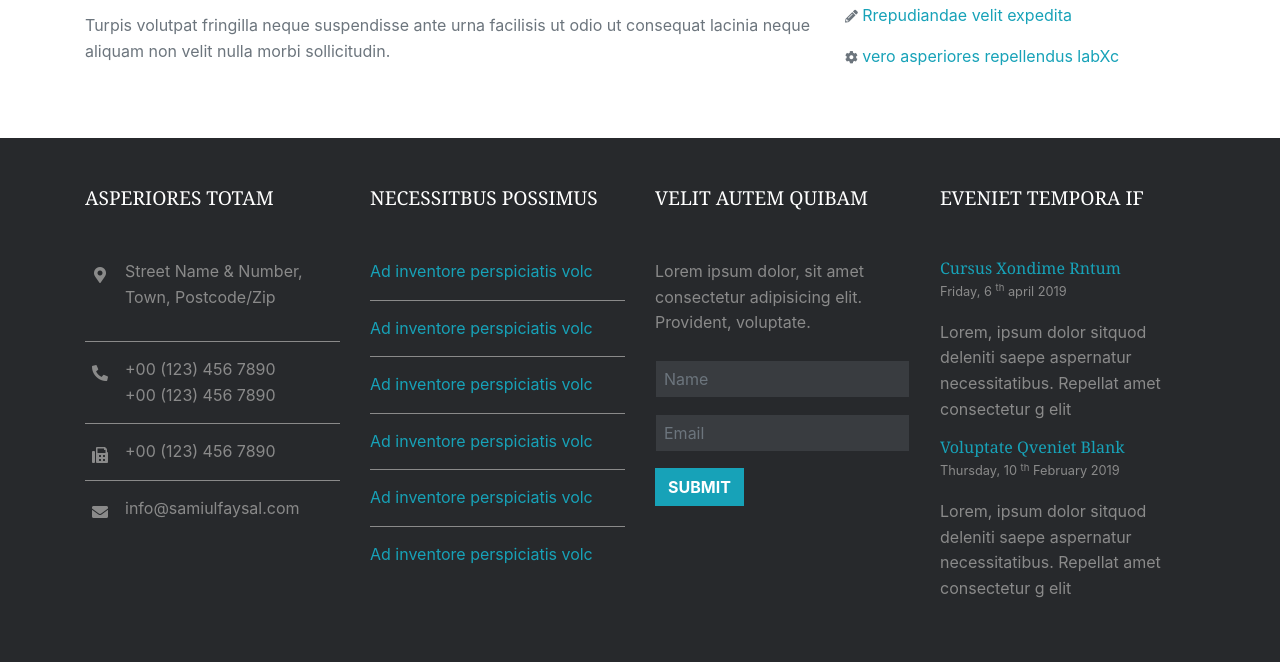
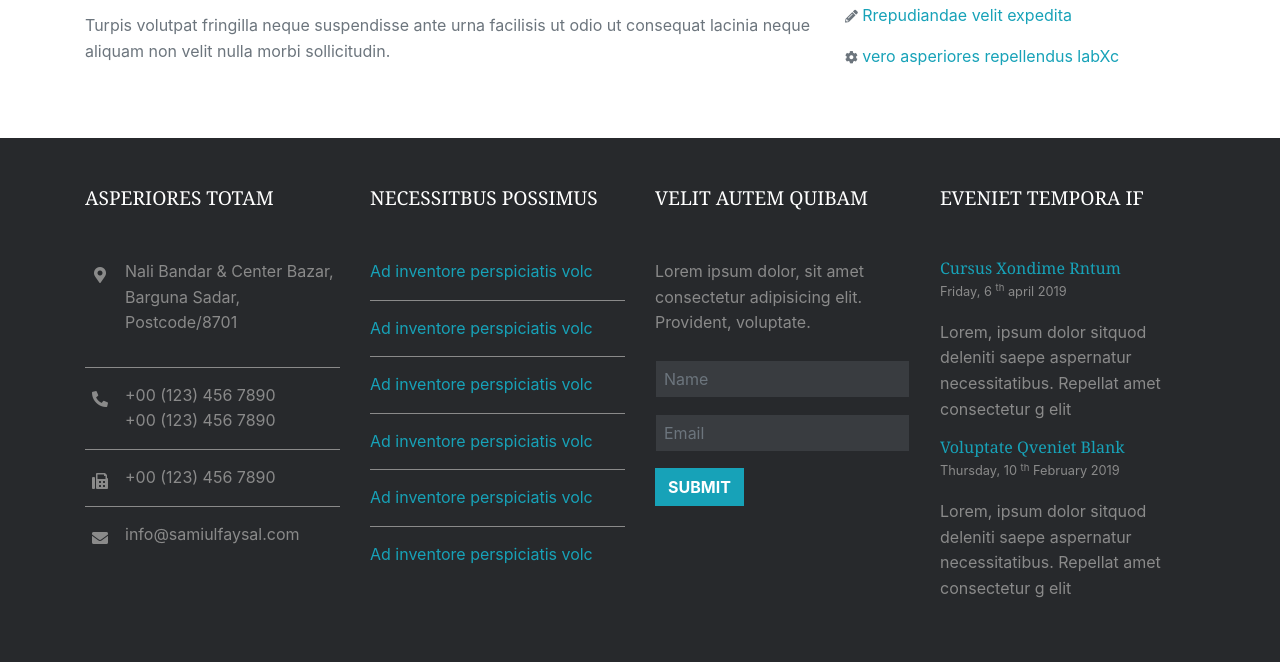
Before and after one commit to SamiUlFaysal/HelalStudio, a plain HTML site: page index.html in a window 1280 px wide. Shown: the part 2628-3290 px from the top of the page. Drawn offline with nearby package versions, Linux system fonts and the light colour scheme; a web font is replaced by a local one.

Commit message:
Update index.html

```diff
--- a/index.html
+++ b/index.html
@@ -383,7 +383,7 @@
                         <dl class="">
                             <dd>
                                 <i class="fas fa-map-marker-alt sudo "></i>
-                                <address class="">Street Name & Number, Town, Postcode/Zip</address>
+                                <address class="">Nali Bandar & Center Bazar, Barguna Sadar, Postcode/8701</address>
                             </dd>
                             <dd>
                                 <i class="fas fa-phone fa-rotate-90 sudo   "></i>
```
